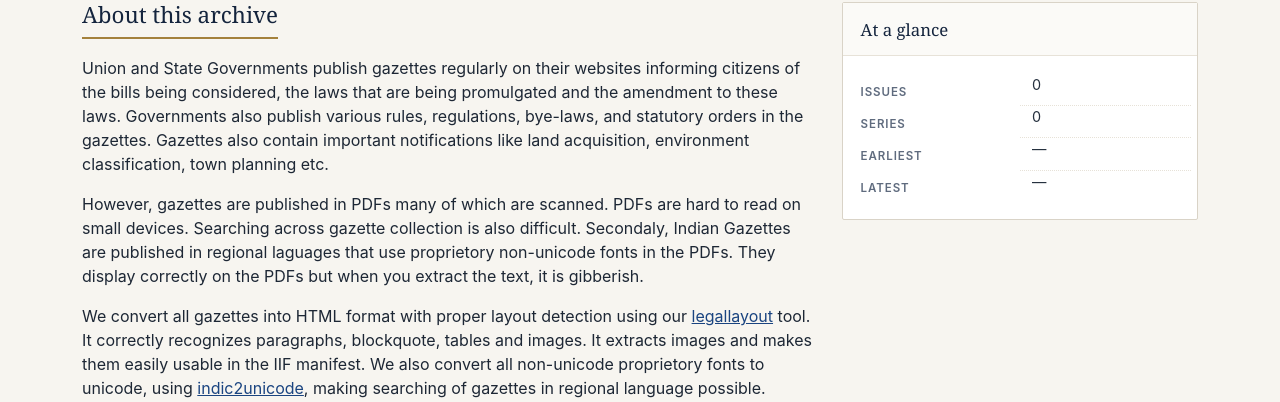
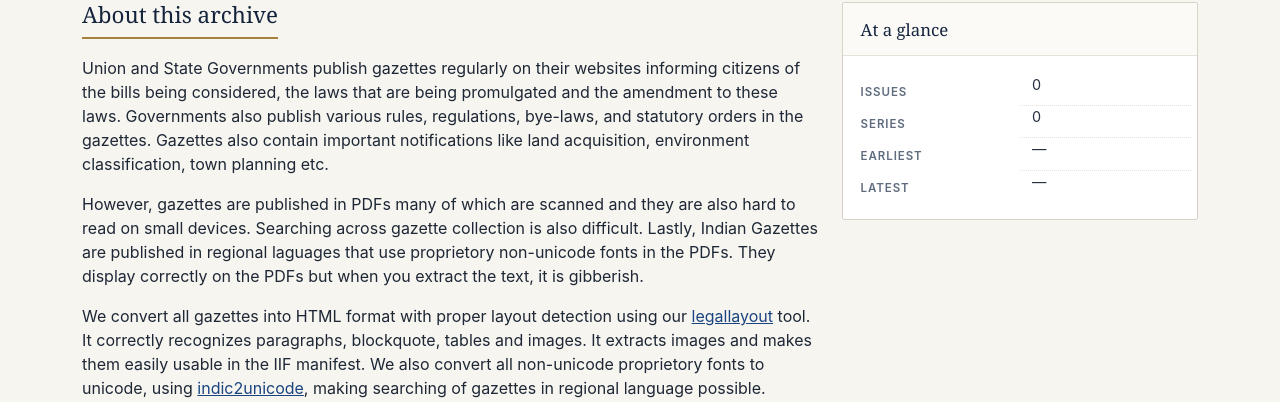
Before and after one commit to sushant354/egazette, a Django app: page /about/ in a window 1280 px wide. Shown: the part 260-662 px from the top of the page. Run offline with Django 4.2, Linux system fonts and the light colour scheme; data that the repository does not hold is empty; some libraries are stand-ins or nearby versions.

Commit message:
Fixing the about page

```diff
--- a/website/templates/gazettes/about.html
+++ b/website/templates/gazettes/about.html
@@ -24,7 +24,7 @@
     <p>Union and State Governments publish gazettes regularly on their websites informing citizens of the bills being considered, the laws that are being promulgated and the amendment to these laws.  Governments also publish various rules, regulations, bye-laws, and statutory orders in the gazettes. Gazettes also contain important notifications like land acquisition, environment classification, town planning etc.
     </p>
 
-    <p>However, gazettes are published in PDFs many of which are scanned. PDFs are hard to read on small devices. Searching across gazette collection is also difficult. Secondaly, Indian Gazettes are published in regional laguages that use proprietory non-unicode fonts in the PDFs. They display correctly on the PDFs but when you extract the text, it is gibberish.</p>
+    <p>However, gazettes are published in PDFs many of which are scanned and they  are also hard to read on small devices. Searching across gazette collection is also difficult. Lastly, Indian Gazettes are published in regional laguages that use proprietory non-unicode fonts in the PDFs. They display correctly on the PDFs but when you extract the text, it is gibberish.</p>
 
     <p>We convert all gazettes into HTML format with proper layout detection using our <a href="https://github.com/sushant354/legallayout" target="_blank">legallayout</a> tool. It correctly recognizes paragraphs, blockquote, tables and images. It extracts images and makes them easily usable in the IIF manifest. We also convert all non-unicode proprietory fonts to unicode, using <a href="https://github.com/sushant354/indic2unicode/" target="_blank">indic2unicode</a>, making searching of gazettes in regional language possible.</p>
 
```
